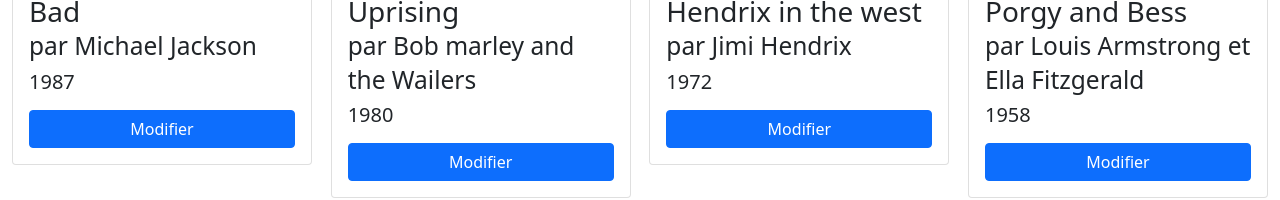
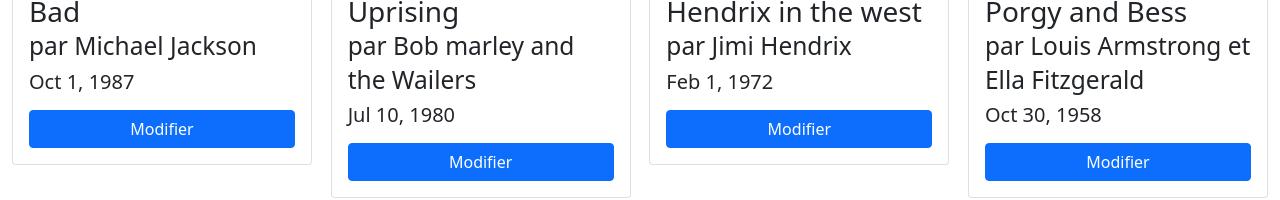
Before and after one commit to merlinofcha0s/angular-tp-correction-mar-21, an Angular app: page / in a window 1280 px wide. Shown: the part 302-502 px from the top of the page. Built offline with nearby package versions, Linux system fonts and the light colour scheme.

Commit message:
Second half day - Template OK

```diff
--- a/src/app/app.component.ts
+++ b/src/app/app.component.ts
@@ -15,28 +15,28 @@
       title: 'Bad',
       artist: 'Michael Jackson',
       imageUrl: 'https://img-4.linternaute.com/PI-AYLwdrSAlAsBVE53jZasrWYM=/350x/smart/4184ae2fdda74cb5b2e150bc98efebe8/ccmcms-linternaute/19006.jpg',
-      releaseDate: 1987,
+      releaseDate: new Date('1987-10-1'),
     },
     {
       id: 1,
       title: 'Uprising',
       artist: 'Bob marley and the Wailers',
       imageUrl: 'https://img.cdandlp.com/2017/06/imgL/118865816.jpg',
-      releaseDate: 1980,
+      releaseDate: new Date('1980-07-10'),
     },
     {
       id: 2,
       title: 'Hendrix in the west',
       artist: 'Jimi Hendrix',
       imageUrl: 'https://upload.wikimedia.org/wikipedia/en/9/9f/Hendrix_in_the_west.jpg',
-      releaseDate: 1972,
+      releaseDate: new Date('1972-02-1'),
     },
     {
       id: 3,
       title: 'Porgy and Bess',
       artist: 'Louis Armstrong et Ella Fitzgerald',
       imageUrl: 'https://media1.jpc.de/image/w600/front/0/8436542011464.jpg',
-      releaseDate: 1958,
+      releaseDate: new Date('1958-10-30'),
     }
   ];
 
--- a/src/app/vinyl/single-vinyl/single-vinyl.component.html
+++ b/src/app/vinyl/single-vinyl/single-vinyl.component.html
@@ -1,16 +1,16 @@
-<div class="card" style="width: 300px;">
+<div class="card" style="width: 300px;" [class.red]="isEditing">
   <img class="w-100" [src]="vinyl.imageUrl" alt="Album photo of {{vinyl.title}}">
   <div class="card-body">
     <div class="card-title">
       <h3>{{ vinyl.title }}<br><small>par {{vinyl.artist}}</small></h3>
     </div>
     <div class="card-text">
-      <h5 class="bold">{{vinyl.releaseDate}}</h5>
+      <h5 class="bold">{{vinyl.releaseDate | date: 'mediumDate'}}</h5>
     </div>
     <div *ngIf="isEditing">
-      <app-counting-buttons [releaseDate]="vinyl.releaseDate!"
-                            (releaseDateChanges)="changeReleaseDate($event)">
-      </app-counting-buttons>
+<!--      <app-counting-buttons [releaseDate]="vinyl.releaseDate!"-->
+<!--                            (releaseDateChanges)="changeReleaseDate($event)">-->
+<!--      </app-counting-buttons>-->
     </div>
     <div class="d-flex flex-column justify-content-center">
       <button (click)="onModify()" class="btn btn-primary mt-2">Modifier</button>
--- a/src/app/vinyl/single-vinyl/single-vinyl.component.scss
+++ b/src/app/vinyl/single-vinyl/single-vinyl.component.scss
@@ -0,0 +1,3 @@
+.red {
+  border : 2px red solid;
+}
--- a/src/app/vinyl/single-vinyl/single-vinyl.component.ts
+++ b/src/app/vinyl/single-vinyl/single-vinyl.component.ts
@@ -24,7 +24,7 @@
     this.isEditing = !this.isEditing;
   }
 
-  public changeReleaseDate(releaseDateUpdated: number): void {
+  public changeReleaseDate(releaseDateUpdated: Date): void {
     this.vinyl.releaseDate = releaseDateUpdated;
   }
 }
--- a/src/app/vinyl/single-vinyl/vinyl.model.ts
+++ b/src/app/vinyl/single-vinyl/vinyl.model.ts
@@ -3,5 +3,5 @@
   title?: string;
   imageUrl?: string;
   artist?: string;
-  releaseDate?: number;
+  releaseDate?: Date;
 }
```
